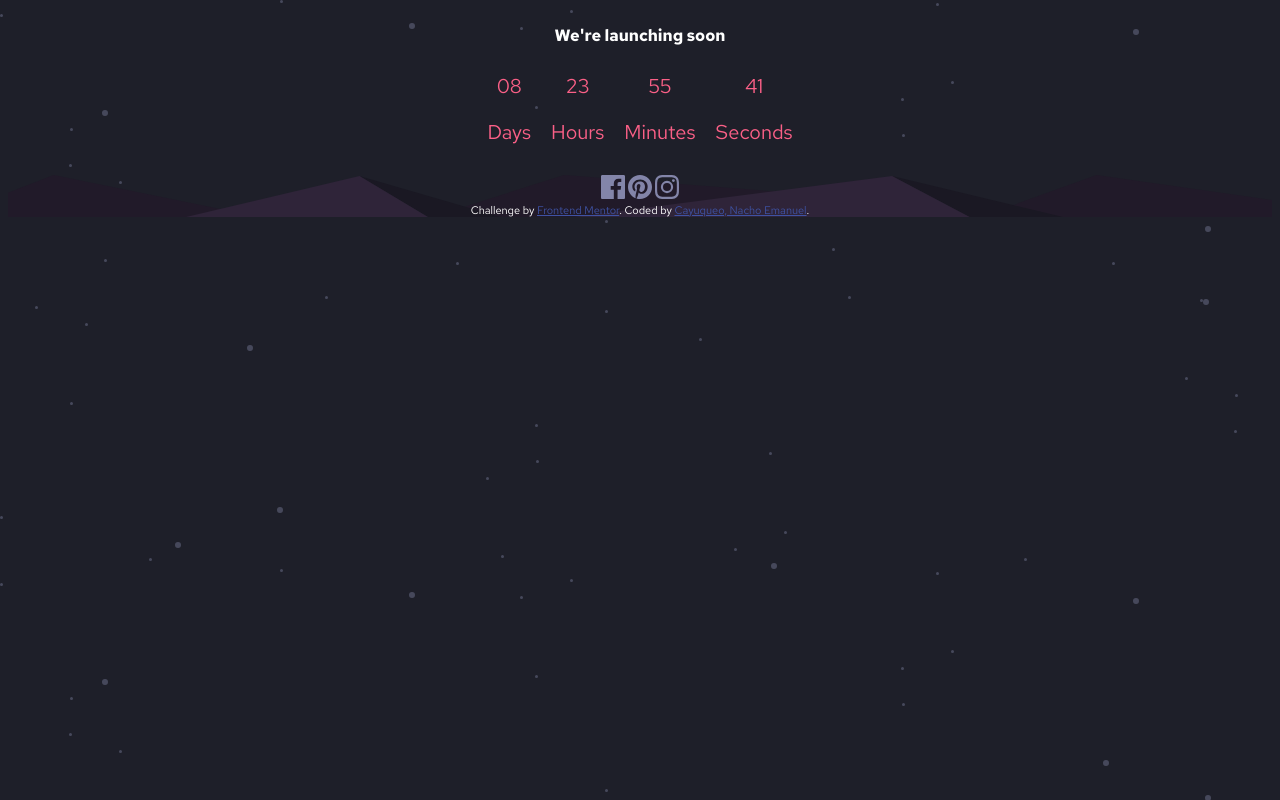
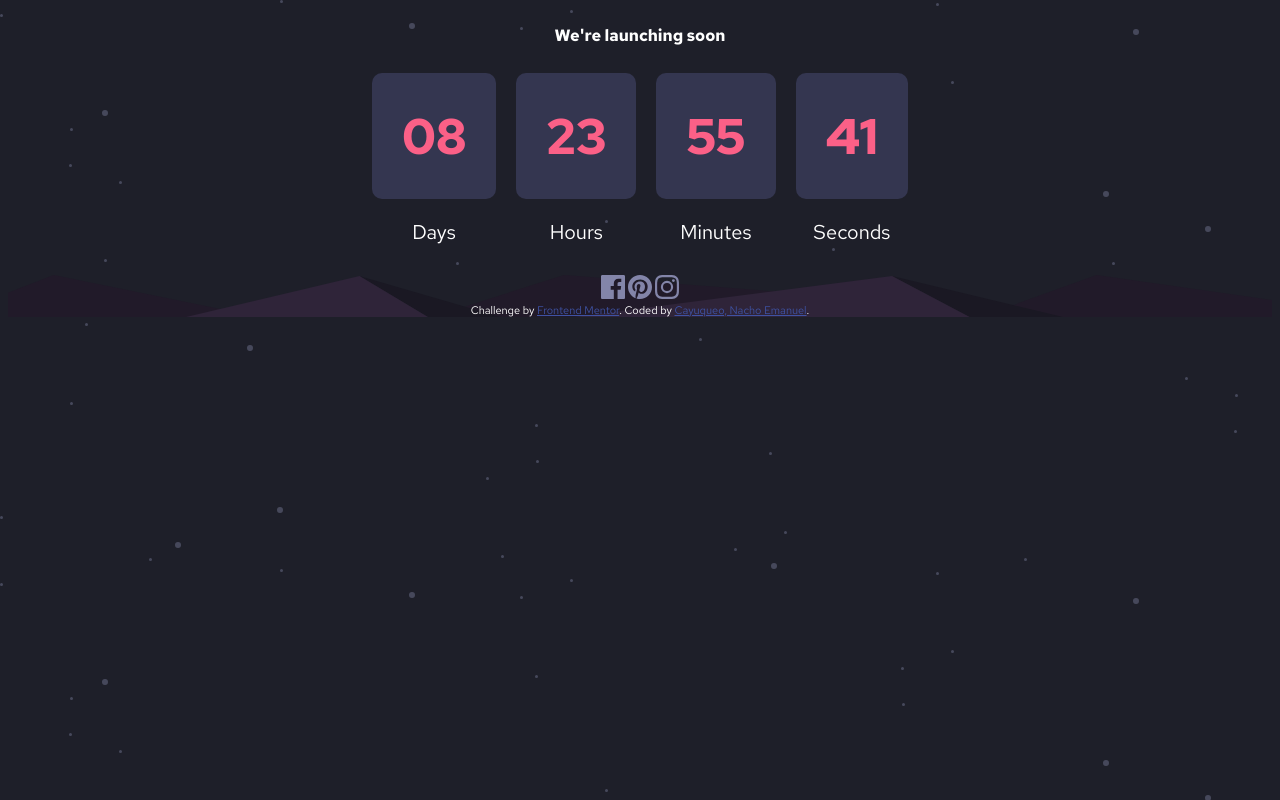
Before and after one commit to NachoCayuqueo/Countdown-Timer, a plain HTML site: page index.html in a window 1280 px wide. Drawn offline with Linux system fonts and the light colour scheme.

Commit message:
styles card hours

```diff
--- a/css/styles.css
+++ b/css/styles.css
@@ -24,10 +24,21 @@ body {
 .date {
   display: flex;
   flex-direction: column;
-  color: hsl(345, 95%, 68%);
+
   font-size: 20px;
   padding: 10px;
   text-align: center;
+}
+
+.card {
+  display: inline-flex;
+  flex-direction: column;
+  padding: 30px;
+  background-color: hsl(236, 21%, 26%);
+  border-radius: 10px;
+  color: hsl(345, 95%, 68%);
+  font-size: 50px;
+  font-weight: bold;
 }
 
 .footer {
```
